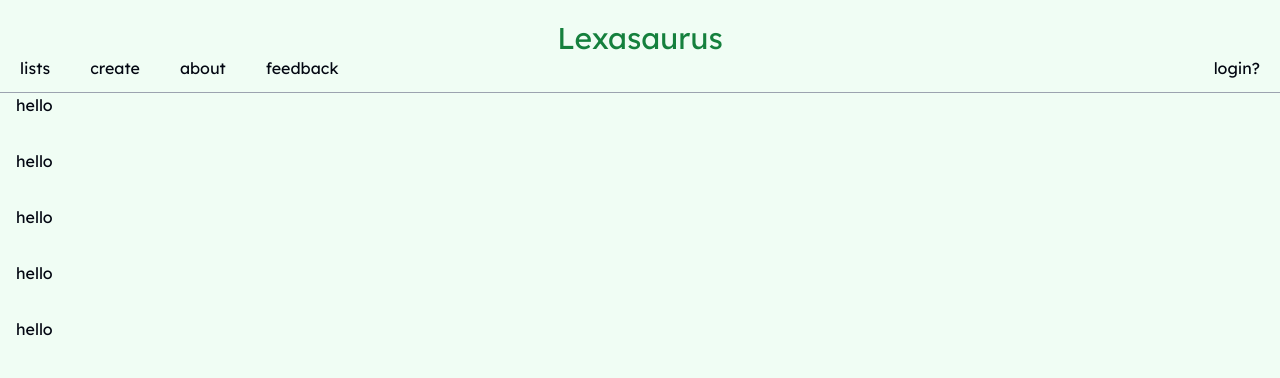
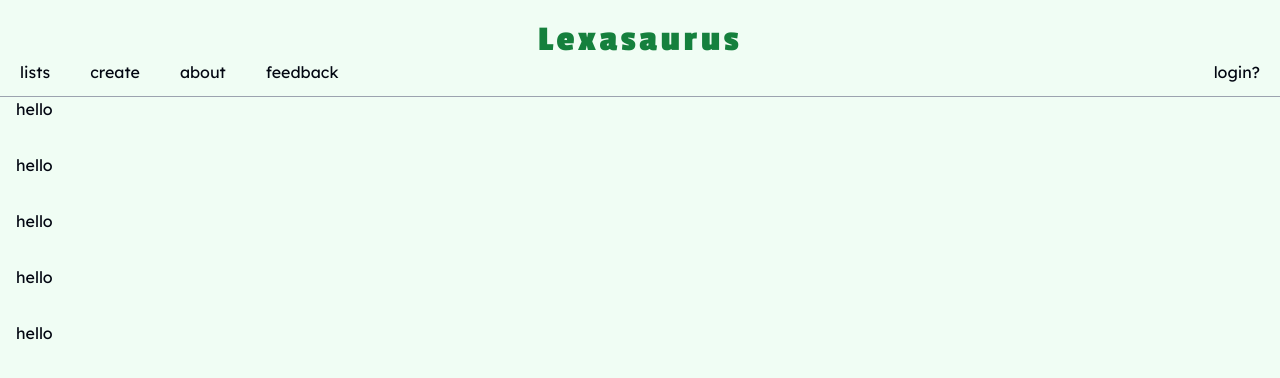
Before and after one commit to undefynedd/lexasaurus, a Next.js app: page / in a window 1280 px wide. Shown: the top 378 px of the page. Built offline with nearby package versions, Linux system fonts and the light colour scheme.

Commit message:
changing styles

```diff
--- a/app/components/menu.tsx
+++ b/app/components/menu.tsx
@@ -10,7 +10,7 @@
 export default function NavBar() {
     return (
         <>
-            <div className="relative text-center text-primary-fg text-3xl mt-5 z-30"><a href="#">Lexasaurus</a></div>
+            <div className="relative font-display tracking-widest text-center text-primary-fg text-4xl mt-5 z-30"><a href="#">Lexasaurus</a></div>
             <div className="bg-background border-b border-midground w-full flex justify-between mt-1 lg:-mt-3">
                 <div className="hidden md:flex">
                     {links.map((link) => (
--- a/app/layout.tsx
+++ b/app/layout.tsx
@@ -1,9 +1,15 @@
 import type { Metadata } from "next";
-import { Lexend } from "next/font/google";
+import { Lexend, Passion_One } from "next/font/google";
 import "./globals.css";
 
 const lexend = Lexend({
     variable: "--font-lexend",
+    subsets: ["latin"],
+});
+
+const passionOne = Passion_One({
+    weight: "700",
+    variable: "--font-passion-one",
     subsets: ["latin"],
 });
 
--- a/tailwind.config.ts
+++ b/tailwind.config.ts
@@ -7,6 +7,9 @@
     "./app/**/*.{js,ts,jsx,tsx,mdx}",
   ],
   theme: {
+    fontFamily:  {
+	"display": ["Passion One", "sans-serif"]
+    },
     extend: {
       colors: {
         "background": "var(--background)",
```
